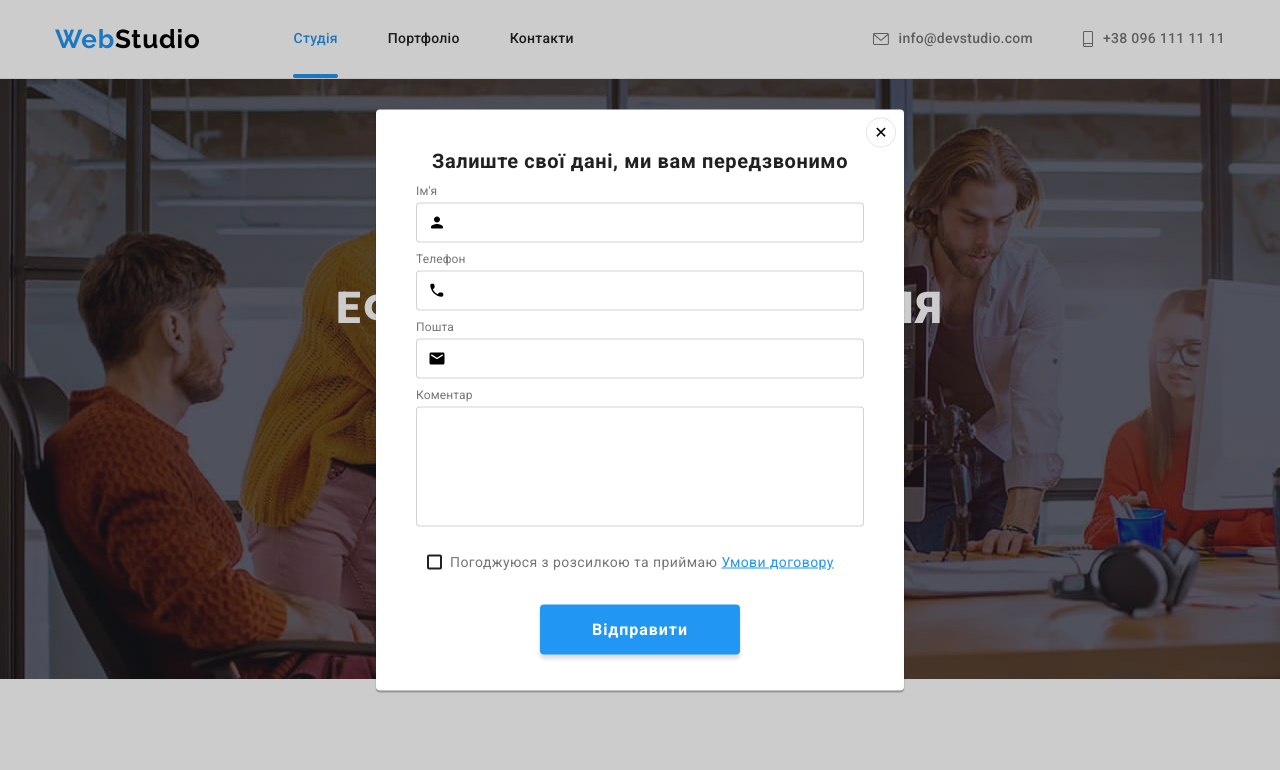
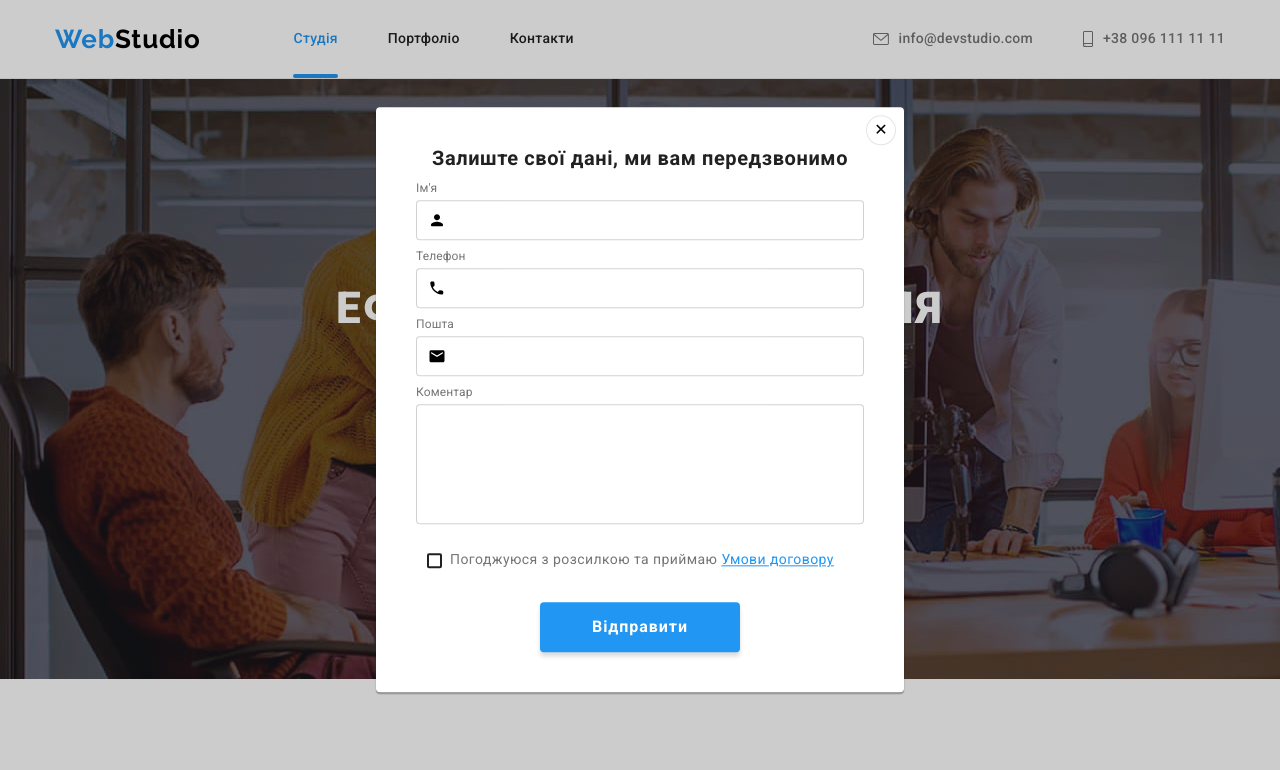
Before and after one commit to SVoievodin/goit-markup-hw-06, a plain HTML site: page index.html in a window 1280 px wide. Both pictures are taken after a click on the button "Замовити послугу". Shown: the top 770 px of the page. Drawn offline with nearby package versions, Linux system fonts and the light colour scheme.

Commit message:
дз 06 на перевірку

```diff
--- a/css/styles.css
+++ b/css/styles.css
@@ -676,7 +676,6 @@ h2 {
   top: 50%;
   left: 50%;
   width: 528px;
-  height: 581px;
   border-radius: 4px;
   background-color: var(--white-color);
   box-shadow: 0px 1px 3px rgba(0, 0, 0, 0.12), 0px 1px 1px rgba(0, 0, 0, 0.14),
@@ -699,7 +698,6 @@ h2 {
   border: 1px solid rgba(0, 0, 0, 0.1);
 
   transition: color 250ms cubic-bezier(0.4, 0, 0.2, 1);
-
 }
 .close-modal:hover {
   color: var(--accent-color);
@@ -722,7 +720,6 @@ h2 {
   align-items: center;
   letter-spacing: 0.06em;
   margin: auto;
-  margin-bottom: 40px;
 
   box-shadow: 0px 4px 4px rgba(0, 0, 0, 0.15);
 }
@@ -788,15 +785,19 @@ h2 {
   line-height: 1.15;
   text-align: center;
   letter-spacing: 0.03em;
-  margin-bottom: 12px;
+  margin-bottom: 30px;
 }
-.modal-label {
+.modal-field {
   display: block;
+  position: relative;
+}
+.label-text {
+  position: absolute;
+  top: -18px;
   font-size: 12px;
   line-height: 1.16;
   letter-spacing: 0.01em;
   color: var(--secondary-text-color);
-  margin-bottom: 4px;
 }
 .modal-input {
   width: 448px;
@@ -804,10 +805,8 @@ h2 {
   border: 1px solid rgba(33, 33, 33, 0.2);
   border-radius: 4px;
   padding-left: 42px;
-  margin-bottom: 10px;
-
+  margin-bottom: 28px;
   transition: border 250ms cubic-bezier(0.4, 0, 0.2, 1);
-
 }
 
 .textarea {
@@ -826,11 +825,9 @@ h2 {
   margin-bottom: 20px;
 
   transition: border 250ms cubic-bezier(0.4, 0, 0.2, 1);
-
 }
 .textarea:focus {
   border: 1px solid var(--accent-color);
-
 }
 
 .icon-form {
@@ -841,7 +838,6 @@ h2 {
   width: 18px;
   height: 18px;
   transition: fill 250ms cubic-bezier(0.4, 0, 0.2, 1);
-
 }
 
 .modal-input:focus + .icon-form {
@@ -849,10 +845,10 @@ h2 {
 }
 .modal-input:focus {
   border: 1px solid var(--accent-color);
-
 }
 .thumb-form {
   position: relative;
+  margin-top: 4px;
 }
 
 .checkbox-label {
@@ -897,7 +893,6 @@ h2 {
 
   transition: background-color 250ms cubic-bezier(0.4, 0, 0.2, 1),
     border 250ms cubic-bezier(0.4, 0, 0.2, 1);
-
 }
 .checkbox:checked + .check-icon {
   background-color: var(--accent-color);
--- a/index.html
+++ b/index.html
@@ -391,30 +391,37 @@
         <button class="close-modal" data-modal-close>✕</button>
         <h4 class="modal-title">Залиште свої дані, ми вам передзвонимо</h4>
         <form class="modal-form">
-          <label for="name" class="modal-label" id="name"> Ім'я </label>
-          <div class="thumb-form">
-            <input class="modal-input" type="name" name="name" />
+          <label class="modal-field"
+            ><span class="label-text"> Ім'я</span>
+
+            <input class="modal-input" type="text" name="name" />
             <svg class="icon-form">
               <use href="./images/icons.svg#icon-person"></use>
             </svg>
-          </div>
-          <label for="tel" class="modal-label"> Телефон </label>
-          <div class="thumb-form">
+          </label>
+
+          <label class="modal-field">
+            <span class="label-text"> Телефон</span>
             <input class="modal-input" type="tel" name="tel" />
             <svg class="icon-form">
               <use href="./images/icons.svg#icon-phone"></use>
             </svg>
-          </div>
-          <label for="email" class="modal-label"> Пошта </label>
-          <div class="thumb-form">
+          </label>
+
+          <label class="modal-field">
+            <span class="label-text"> Пошта</span>
             <input class="modal-input" type="email" name="email" />
             <svg class="icon-form">
               <use href="./images/icons.svg#icon-email"></use>
             </svg>
-          </div>
-          <label for="comment" class="modal-label"> Коментар </label>
-          <textarea class="textarea" name="feedback" rows="7" placeholder="Введіть текст">
-          </textarea>
+          </label>
+
+          <label class="modal-field">
+            <span class="label-text"> Коментар </span>
+            <textarea class="textarea" name="feedback" rows="7" placeholder="Введіть текст">
+            </textarea>
+          </label>
+
           <label class="checkbox-label">
             <input class="checkbox" type="checkbox" value="agree" />
             <span class="check-icon"></span>
```
Lines whose indentation alone changed are shown as unchanged.
